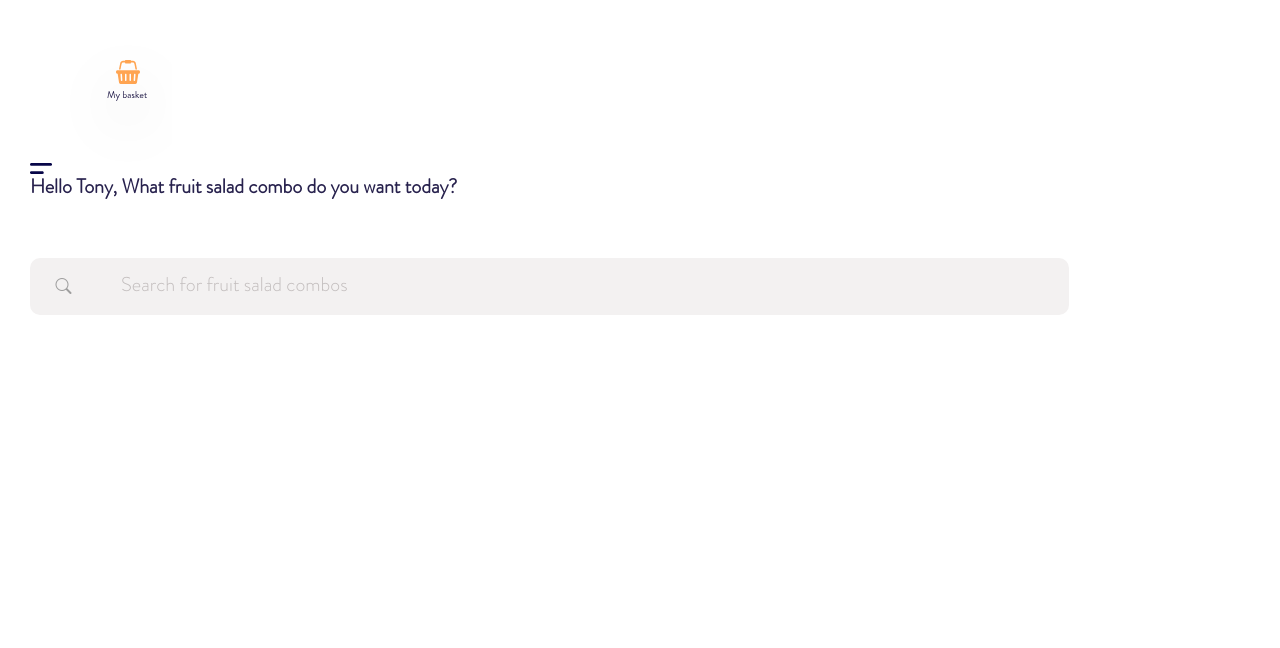
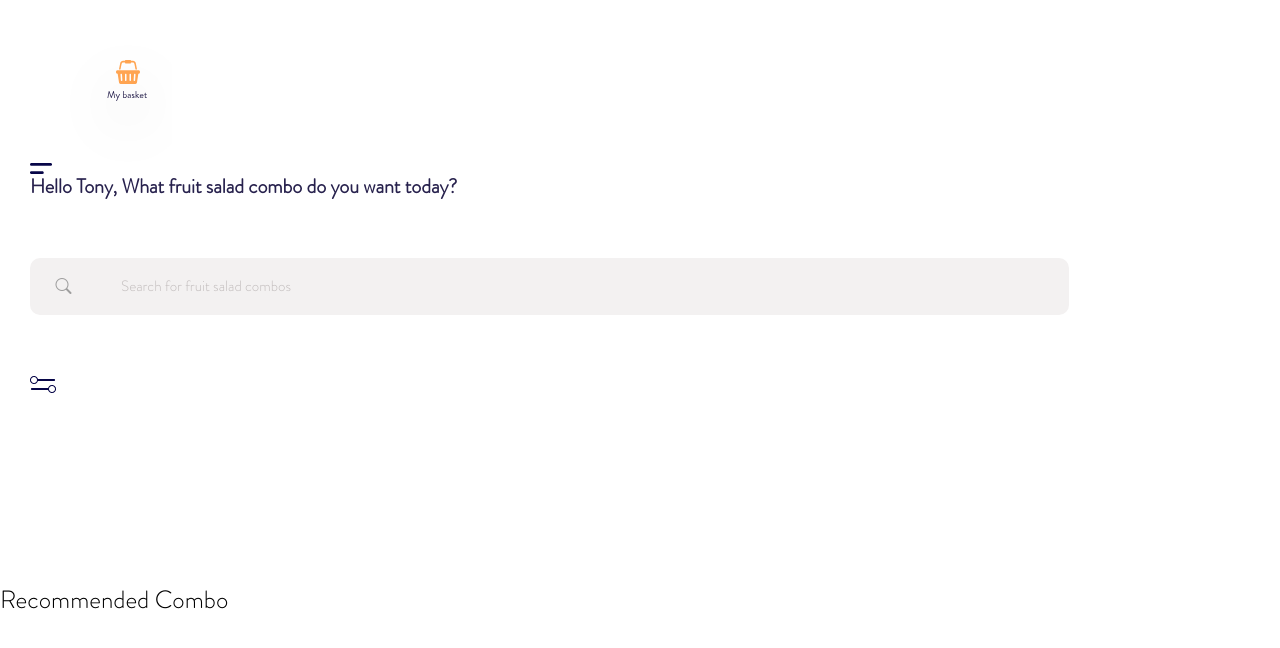
Before and after one commit to casiokobs/Mobile-UI-Kit-Ecommerce, a plain HTML site: page catalog.html in a window 1280 px wide. Drawn offline with nearby package versions, Linux system fonts and the light colour scheme.

Commit message:
ajuste css

```diff
--- a/catalog.html
+++ b/catalog.html
@@ -21,6 +21,12 @@
                 <input type="text" name="" id="" placeholder="Search for fruit salad combos" class="input"></input>
             </div>
         </div>
+                <img src="img/Group 6.png" alt="">
+            </div>
+        </div>
+        <div class="div-products">
+            <h2 class="title-products">Recommended Combo</h2>
+        </div>
     </div>
 
 </body>
--- a/style.css
+++ b/style.css
@@ -34,6 +34,7 @@
     margin: 60% auto auto;
 }
 .button{
+    margin-top: 10%;
     font-family: 'Brandon Grotesque light';
     font-size: 15px;
     border-style: none;
@@ -48,6 +49,11 @@
     padding: 35% 10% 10%;
     margin-bottom: 15%;
 
+}
+.content img{
+    max-width: 100%;
+    display: block;
+    margin: auto;
 }
 .div-content{
     margin: 10%;
@@ -102,3 +108,14 @@
     color: #9e9e9e;
     text-align: left;
 }
+.div-products{
+    margin-top: 15%;
+    font-size: 30px;
+}
+.title-products{
+    font-size: 25px;
+    font-family: 'Brandon Grotesque light';
+}
+::-webkit-input-placeholder{
+    font-size: 15px;
+}
```
Also changed, not shown: index.html (+1 -1 lines).
